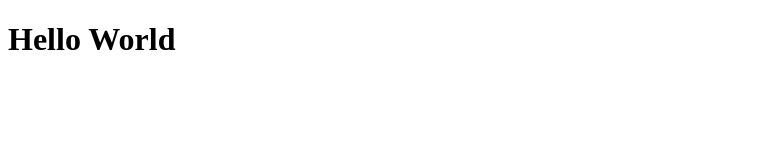
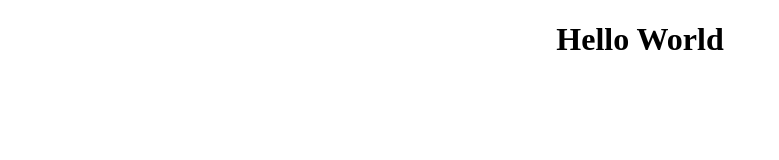
Before and after one commit to TAROTLucas/TAROTLucas.github.io, a plain HTML site: page index.html in a window 1280 px wide. Shown: the whole page, without its empty margins (0-779 px from the left). Drawn offline with Linux system fonts and the light colour scheme.

Commit message:
test center

```diff
--- a/index.html
+++ b/index.html
@@ -7,6 +7,6 @@
 	<title>Document</title>
 </head>
 <body>
-	<h1>Hello World</h1>
+	<center><h1>Hello World</h1></center>
 </body>
 </html>
```
